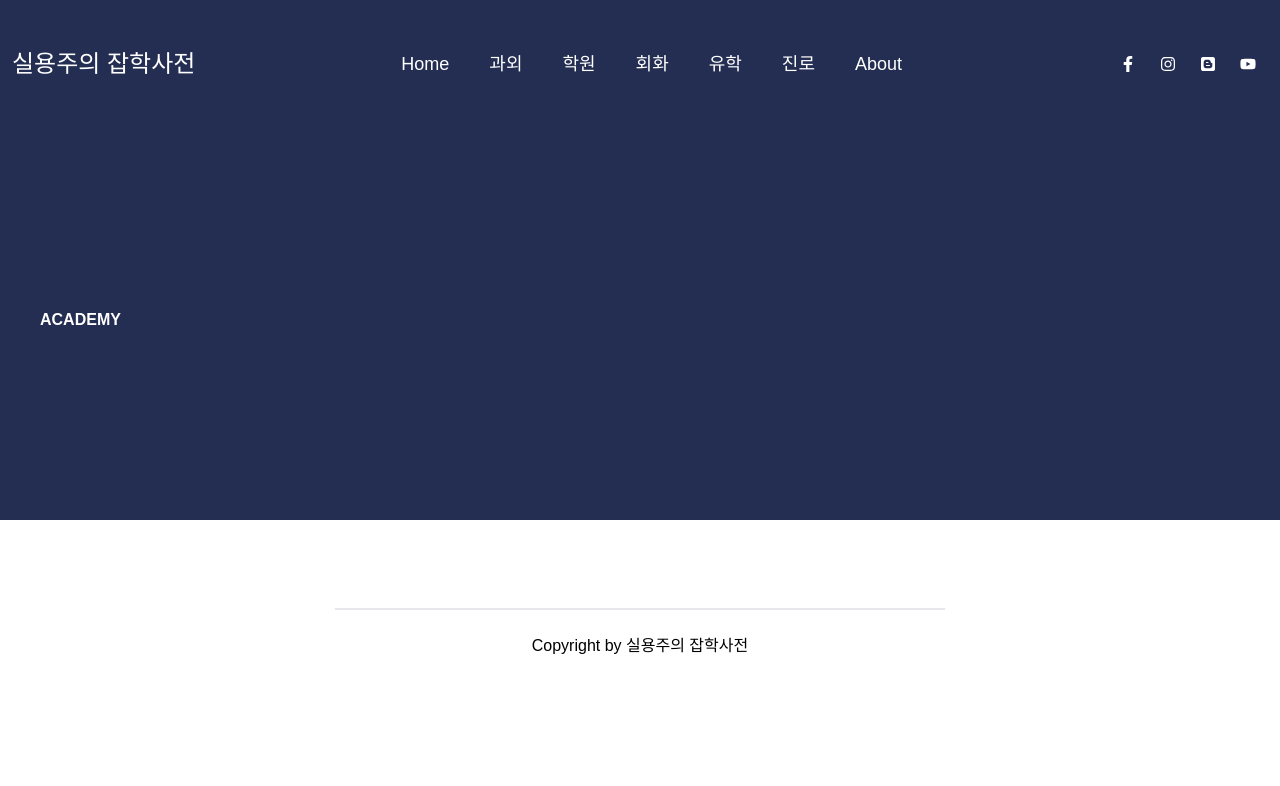
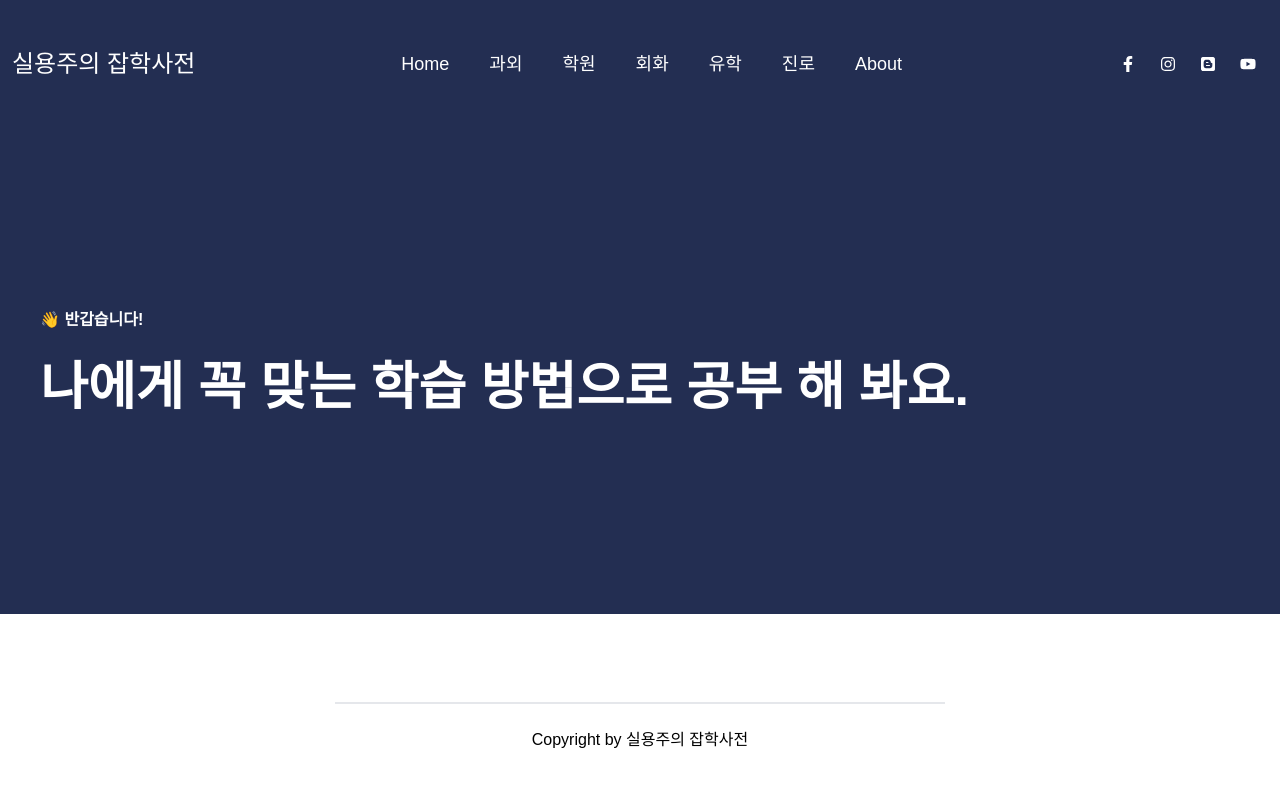
Before and after one commit to inyourcare/practical-trivia, a Next.js app: page /post/tag/academy in a window 1280 px wide. Shown: the top 786 px of the page. Built offline with nearby package versions, Linux system fonts and the light colour scheme.

Commit message:
tag 검색 해더 수정

```diff
--- a/app/post/tag/[slug]/page.tsx
+++ b/app/post/tag/[slug]/page.tsx
@@ -13,7 +13,8 @@ export default function PostTagHome({ params }: { params: { slug: string } }) {
   return (
 
     <>
-      <Header title='hidden' tag={`${params.slug}`} />
+      {/* <Header title='hidden' tag={`${params.slug}`} /> */}
+      <Header />
 
       <main className='container mx-auto flex flex-col p-3'>
 
```
